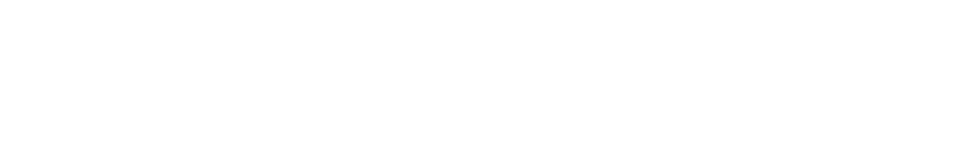
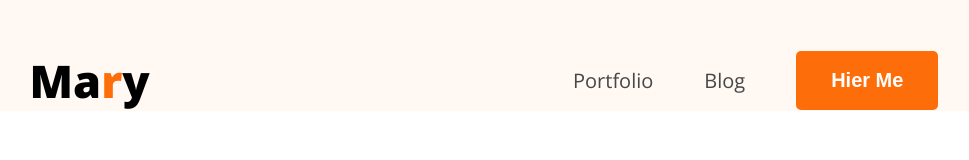
Before and after one commit to AmirulTechie/hero-dev-code, a plain HTML site: page index.html in a window 1280 px wide. Shown: the whole page, without its empty margins (156-1125 px from the left). Drawn offline with nearby package versions, Linux system fonts and the light colour scheme.

Commit message:
designed the header with nav

```diff
--- a/index.html
+++ b/index.html
@@ -4,8 +4,26 @@
     <meta charset="UTF-8">
     <meta name="viewport" content="width=device-width, initial-scale=1.0">
     <title>Amirul Islam's Portfolio</title>
+    <link rel="preconnect" href="https://fonts.googleapis.com">
+    <link rel="preconnect" href="https://fonts.gstatic.com" crossorigin>
+    <link href="https://fonts.googleapis.com/css2?family=Open+Sans:ital,wght@0,300..800;1,300..800&display=swap"
+        rel="stylesheet">
+    <link rel="stylesheet" href="styles/portfolio.css">
 </head>
 <body>
 
+    <header>
+        <nav>
+            <div class="logo">
+                <h2>Ma<span class="color-orange">r</span>y</h2>
+            </div>
+            <ul class="navMenu">
+                <li><a href="">Portfolio</a></li>
+                <li><a href="">Blog</a></li>
+                <li><button class="btn">Hier Me</button></li>
+            </ul>
+        </nav>
+    </header>
+
 </body>
 </html>
--- /dev/null
+++ b/styles/portfolio.css
@@ -0,0 +1,53 @@
+*{
+    margin: 0;
+    padding: 0;
+    box-sizing: border-box;
+}
+/* Shared style */
+body{
+    font-family: "Open Sans", sans-serif;
+}
+.color-orange{
+    color: #FD6E0A;
+}
+.btn{
+    background-color: #FD6E0A;
+    border: none;
+    padding: 18px 35px;
+    border-radius: 5px;
+    color: white;
+    font-size: 20px;
+    font-weight: bold;
+
+}
+/* Main style */
+header{
+    background-color: #FFF8F3;
+    padding-top: 50px;
+}
+nav{
+    width: 71%;
+    max-width: 1140px;
+    /* border: 1px solid red; */
+    margin: 0px auto;
+    display: flex;
+    justify-content: space-between;
+    align-items: center;
+}
+.logo h2{
+    font-size: 45px;
+    font-weight: 900;
+}
+
+nav .navMenu{
+    display: flex;
+    list-style: none;
+    gap: 51px;
+    align-items: center;
+}
+
+nav .navMenu a{
+    text-decoration: none;
+    font-size: 20px;
+    color: #474747;
+}
```
